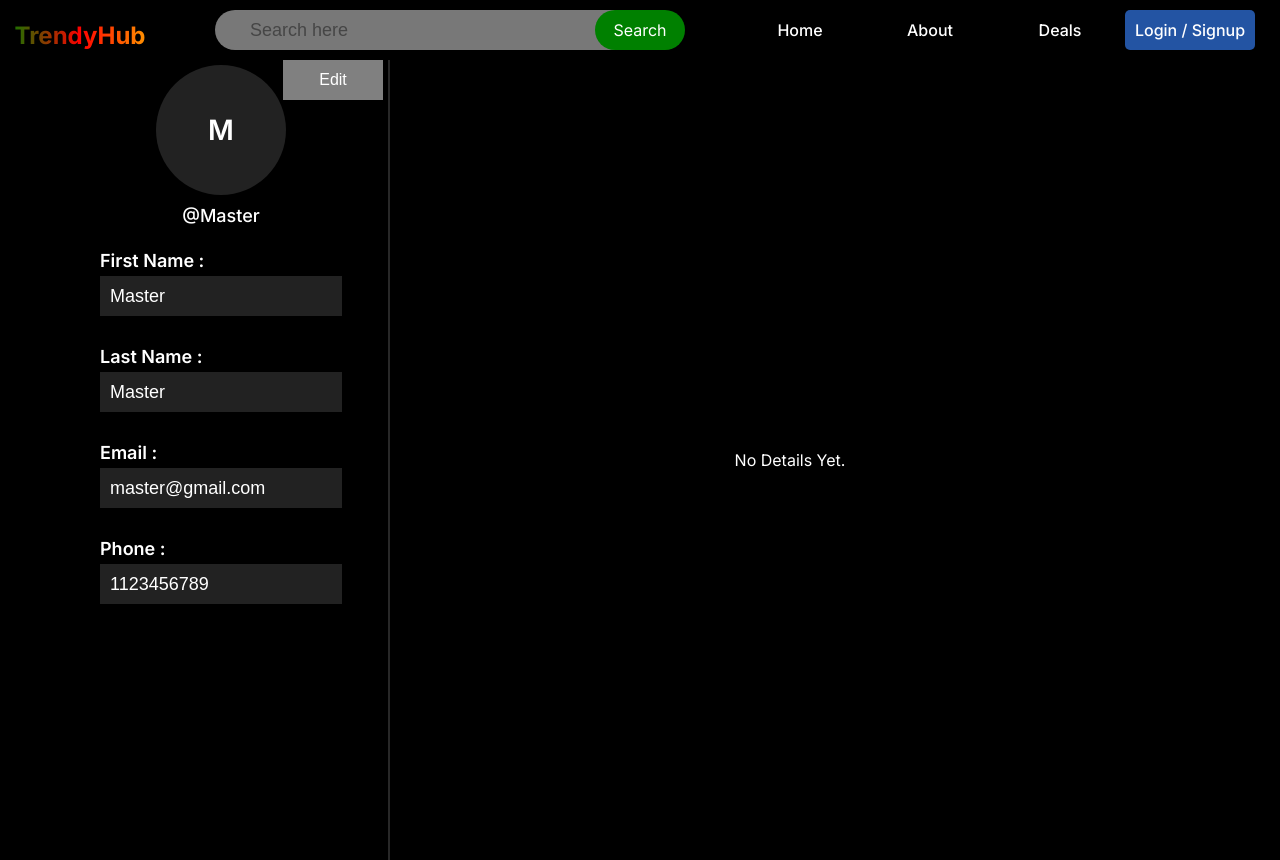
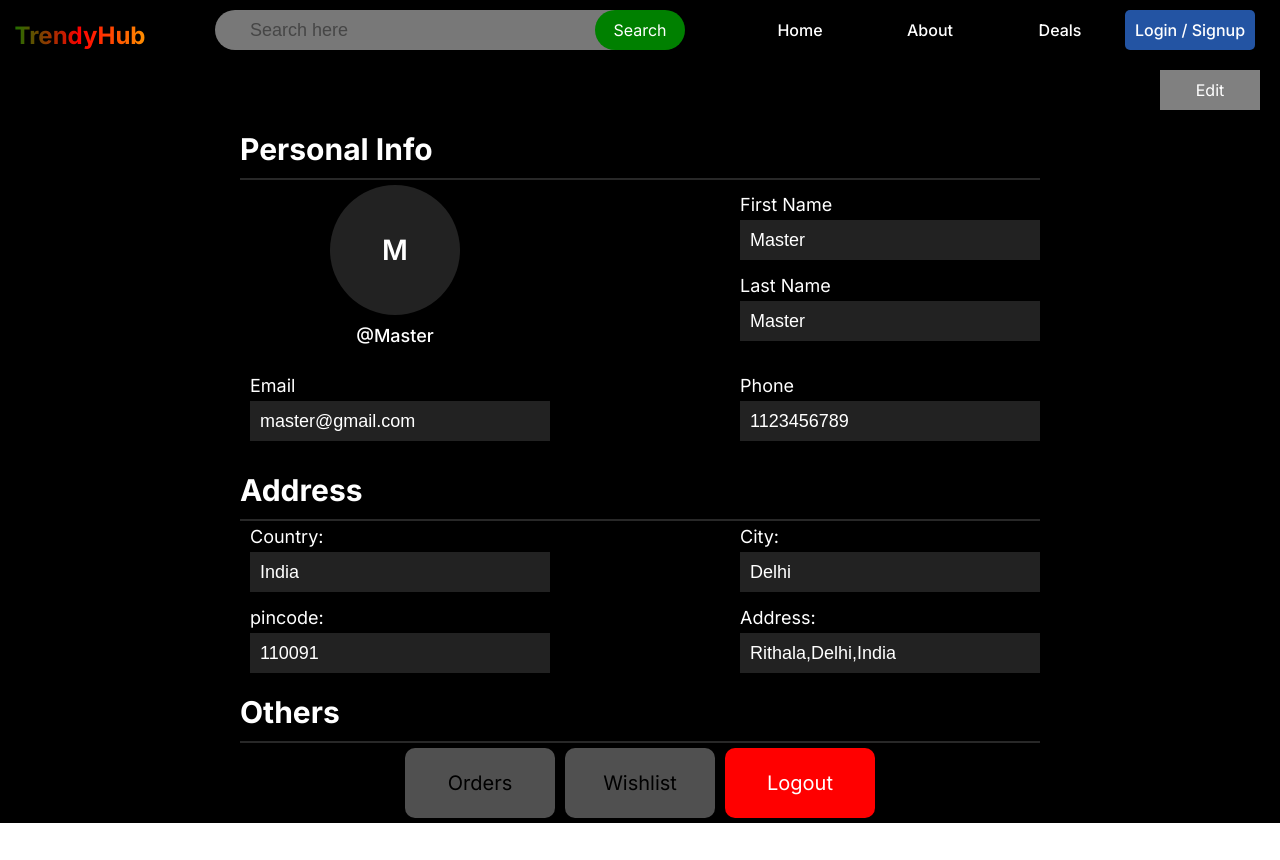
Before and after one commit to Anirudh3167/e-commerce, a Next.js app in the folder trendyhub/: page /profile in a window 1280 px wide. After the commit the page ends 823 px from the top, so only its background shows below. Built offline with nearby package versions, Linux system fonts and the light colour scheme.

Commit message:
porfile page created

```diff
--- a/trendyhub/src/app/profile/page.module.css
+++ b/trendyhub/src/app/profile/page.module.css
@@ -1,33 +1,21 @@
 .mainContainer {
+    position: relative;
     display: flex;
     align-items: center;
-    justify-content: center;
-    flex-direction: row;
+    justify-content: space-between;
+    flex-direction: column;
 
     width: 100vw;
-    min-height: 100vh;
+    min-height: calc(100vh - 60px);
 
     background-color: black;
     color: white;
 }
 
-.leftContainer {
-    position: relative;
-    display: flex;
-    align-items: flex-start;
-    justify-content: flex-start;
-    flex-direction: column;
-
-    width: 300px;
-    height: 100vh;
-
-    border-right: 2px solid rgb(40,40,40);
-    overflow: scroll;
-}
-
 .editDetails {
     position: absolute;
-    right: 5px;
+    right: 20px;
+    top: 10px;
 
     display: flex;
     align-items: center;
@@ -40,6 +28,30 @@
     background-color: grey;
     color: white;
     border: 0;
+    cursor: pointer;
+}
+
+.userDetailsWrapper {
+    display: flex;
+    align-items: center;
+    justify-content: center;
+    flex-direction: column;
+
+    width: 100%;
+    max-width: 800px;
+    min-width: 300px;
+
+    margin-top: 60px;
+}
+
+.userDetailsContainer {
+    display: flex;
+    align-items: center;
+    justify-content: space-between;
+    flex-direction: row;
+    flex-wrap: wrap;
+
+    width: 100%;
 }
 
 .profilePicContainer {
@@ -48,10 +60,9 @@
     justify-content: center;
     flex-direction: column;
 
-    width: 100%;
+    width: 300px;
 
-    margin-top: 5px;
-    margin-bottom: 5px;
+    margin: 5px;
 }
 
 .profilePic {
@@ -81,19 +92,29 @@
     font-weight: 500;
 }
 
-.profileContent {
+.profileDetails {
+    display: flex;
+    align-items: center;
+    justify-content: center;
+    flex-direction: column;
+
+    width: 300px;
+    height: 150px;
+
+    margin: 5px;
+}
+
+.detailsItem {
     display: flex;
     align-items: flex-start;
     justify-content: flex-start;
     flex-direction: column;
 
-    width: 100%;
-
-    padding: 10px;
-    margin-top: 5px;
-    margin-bottom: 5px;
+    width: 300px;
+    padding-left: 5px;
+    padding-right: 5px;
+    margin: 5px;
     font-size: 18px;
-    font-weight: 600;
 }
 
 .InputBox {
@@ -101,7 +122,7 @@
     align-items: center;
     justify-content: center;
 
-    width: 100%;
+    width: 300px;
     height: 40px;
 
     border: 0;
@@ -117,15 +138,61 @@
 
 .InputBox::placeholder {color: rgb(80,80,80);}
 
-.rightContainer {
+.otherUserDetails {
+    display: flex;
+    align-items: center;
+    justify-content: space-between;
+    flex-direction: row;
+    flex-wrap: wrap;
+
+    width: 100%;
+
+    margin-top: 10px;
+}
+
+.userOptions {
+    display: flex;
+    align-items: center;
+    justify-content: center;
+    flex-direction: row;
+    flex-wrap: wrap;
+
+    width: 100%;
+    max-width: 800px;
+    min-width: 300px;
+}
+
+.OptionsItem {
     display: flex;
     align-items: center;
     justify-content: center;
 
+    width: 150px;
+    height: 70px;
+
+    background-color: rgb(80,80,80);
+    color: black;
+    border-radius: 10px;
+    font-size: 20px;
+    font-weight: 400;
+    margin: 5px;
+}
+
+.headingItem {
+    display: flex;
+    align-items: center;
+    justify-content: flex-start;
+
     width: 100%;
-    max-width: 800px;
-    min-width: 300px;
+    height: 60px;
 
-    background-color: black;
+    font-size: 30px;
+    font-weight: 700;
     color: white;
+    border-bottom: 2px solid rgb(40,40,40);
 }
+
+@media only screen and (max-width:850px) {
+    .userDetailsContainer {justify-content: center;}
+    .otherUserDetails {justify-content: center;}
+}
--- a/trendyhub/src/app/profile/page.tsx
+++ b/trendyhub/src/app/profile/page.tsx
@@ -3,12 +3,17 @@ import React, { useState} from 'react'
 
 import styles from './page.module.css'
 import Navbar from '../../../components/Navbar/page'
+import Link from 'next/link'
 
 function Profile() {
   const [userData,setUserData] = useState({
     "fname":"Master","lname":"Master", "username" : "Master",
     "email":"master@gmail.com",
     "phone":"1123456789",
+    "country":"India",
+    "City":"Delhi",
+    "pincode" : "110091",
+    "address" : "Rithala,Delhi,India",
     "profilepic":"",
     "orders":[],
     "wishlist":[],
@@ -20,35 +25,62 @@ function Profile() {
     <div>
         <Navbar />
         <div className={styles.mainContainer}>
-                                                                {/* User Details on Left Side */}
-            <div className={styles.leftContainer}>
-                <button className={styles.editDetails} onClick={() => {setEditDetails(!editDetails)}}> {editDetails ? "save":"Edit"} </button>
-                <div className={styles.userDetailsSection}>
-                    <div className={styles.profilePicContainer}>
+                                                                {/* User Details */}
+            <div className={styles.editDetails} onClick={()=>{setEditDetails(!editDetails)}}>{editDetails ? "save" : "Edit"}</div>
+            <div className={styles.userDetailsWrapper}>
+                <div className={styles.headingItem}> Personal Info </div>
+                <div className={styles.userDetailsContainer}>
+                    <div className={styles.profilePicContainer}>      {/* Left Side */}
                         <div className={styles.profilePic}> M </div>
                         <div className={styles.profileUsername}> @{userData.username} </div>
                     </div>
-                    <div className={styles.profileContent}>
-                        First Name :
-                        <input type="text" className={styles.InputBox} defaultValue={userData.fname} readOnly={!editDetails} />
+                    <div className={styles.profileDetails}>        {/* Right Side */}
+                        <div className={styles.detailsItem}>
+                            First Name
+                            <input type="text" className={styles.InputBox} defaultValue={userData.fname} readOnly={!editDetails} />
+                        </div>
+                        <div className={styles.detailsItem}>
+                            Last Name
+                            <input type="text" className={styles.InputBox} defaultValue={userData.lname} readOnly={!editDetails} />
+                        </div>
                     </div>
-                    <div className={styles.profileContent}>
-                        Last Name :
-                        <input type="text" className={styles.InputBox} defaultValue={userData.lname} readOnly={!editDetails} />
+                </div>
+                <div className={styles.otherUserDetails}>
+                    <div className={styles.detailsItem}>
+                        Email
+                        <input type="email" className={styles.InputBox} defaultValue={userData.email} readOnly={true} />
                     </div>
-                    <div className={styles.profileContent}>
-                        Email :
-                        <input type="email" className={styles.InputBox} defaultValue={userData.email} readOnly={!editDetails} />
+                    <div className={styles.detailsItem}>
+                        Phone
+                        <input type="tel" className={styles.InputBox} defaultValue={userData.phone} readOnly={true} />
                     </div>
-                    <div className={styles.profileContent}>
-                        Phone :
-                        <input type="tel" className={styles.InputBox} defaultValue={userData.phone} readOnly={!editDetails} />
+                </div>
+                <div className={styles.otherUserDetails}>
+                    <div className={styles.headingItem}> Address </div>
+                    <div className={styles.detailsItem}>
+                        Country:
+                        <input type="text" className={styles.InputBox} defaultValue={userData.country} readOnly={!editDetails} />
+                    </div>
+                    <div className={styles.detailsItem}>
+                        City:
+                        <input type="text" className={styles.InputBox} defaultValue={userData.City} readOnly={!editDetails} />
+                    </div>
+                    <div className={styles.detailsItem}>
+                        pincode:
+                        <input type="number" className={styles.InputBox} defaultValue={userData.pincode} readOnly={!editDetails} />
+                    </div>
+                    <div className={styles.detailsItem}>
+                        Address:
+                        <input type="text" className={styles.InputBox} defaultValue={userData.address} readOnly={!editDetails} />
                     </div>
                 </div>
             </div>
-                                                            {/* Oreders and all on Right Side */}
-            <div className={styles.rightContainer}>
-                No Details Yet.
+
+            <div className={styles.userOptions}>
+                <div className={styles.headingItem}> Others </div>
+                <Link href="#" className={styles.OptionsItem}> Orders </Link>
+                <Link href="#" className={styles.OptionsItem}> Wishlist </Link>
+                <Link href="#" className={styles.OptionsItem} style={{backgroundColor:"red",color:"white"}}> Logout </Link>
             </div>
         </div>
     </div>
```
